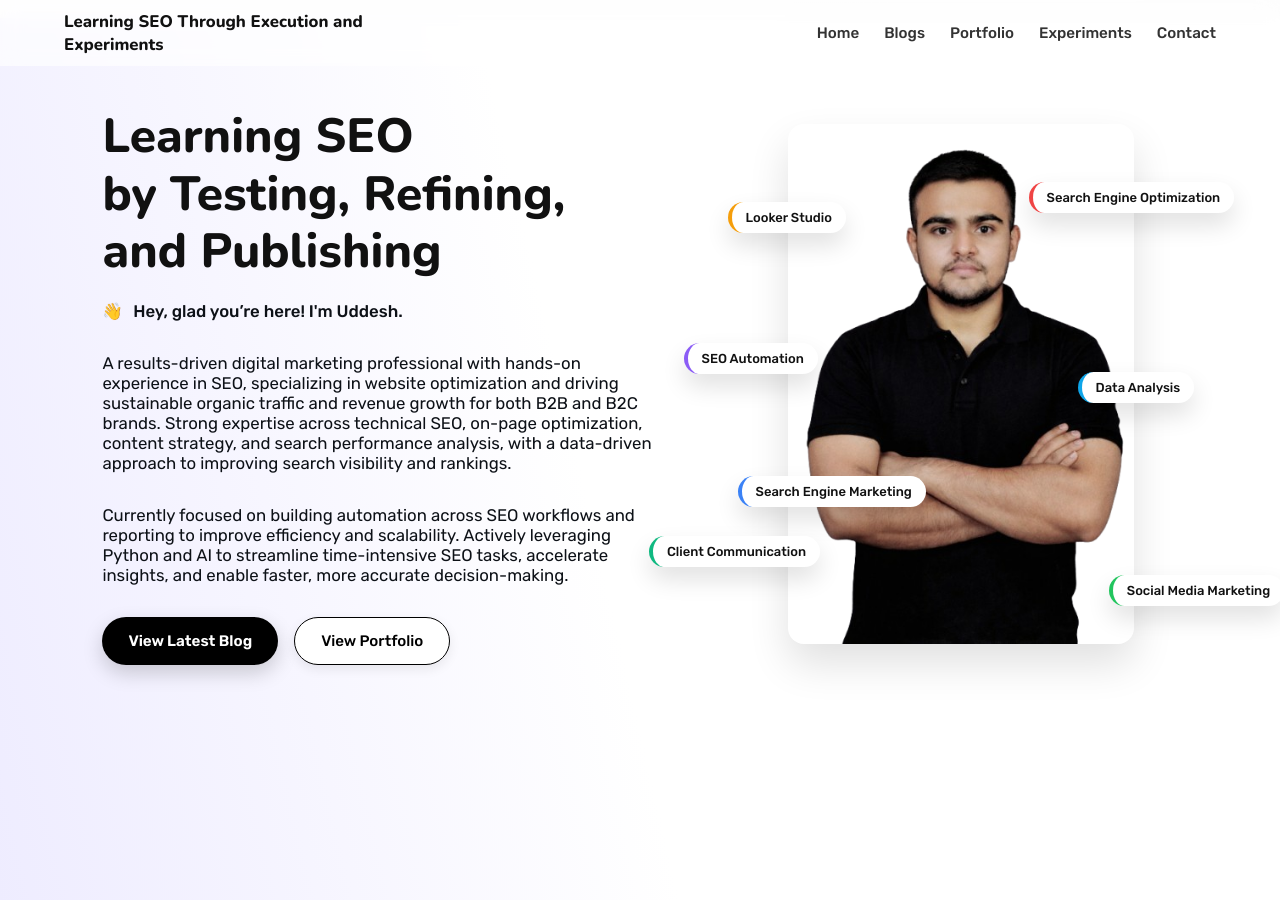
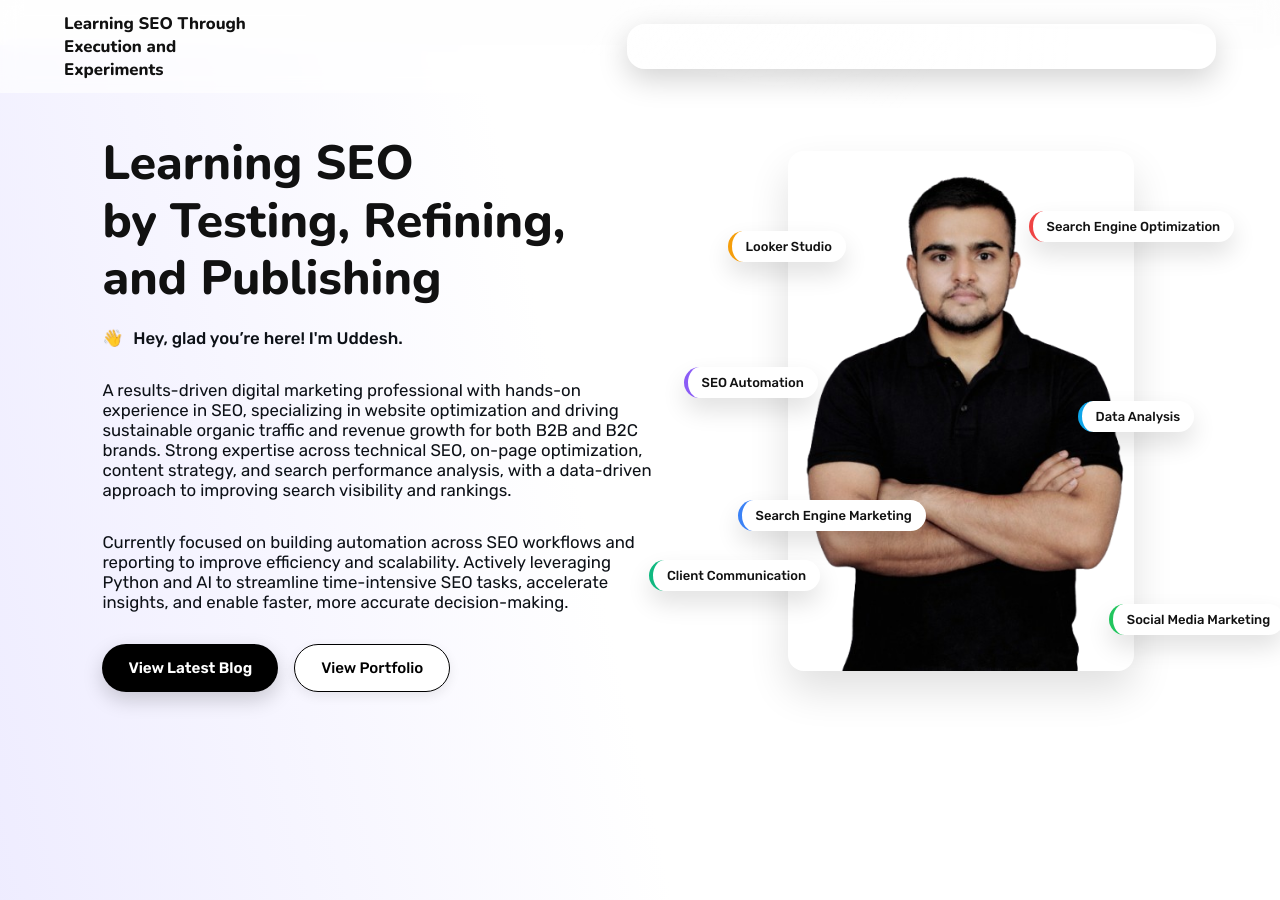
Before and after one commit to uddeshbommawar/uddeshbommawar.github.io, a Jekyll site: the page built from index.md, in a window 1280 px wide and 900 px high. Built offline with Jekyll 4.4.1, drawn with Linux system fonts in a browser that asks for light colours.

Commit message:
Update default.html

```diff
--- a/_layouts/default.html
+++ b/_layouts/default.html
@@ -27,6 +27,86 @@ j=d.createElement(s),dl=l!='dataLayer'?'&l='+l:'';j.async=true;j.src=
   <link rel="preconnect" href="https://fonts.gstatic.com" crossorigin>
   <link href="https://fonts.googleapis.com/css2?family=Nunito:wght@600;700;800&family=Rubik:wght@400;500;600&display=swap" rel="stylesheet">
   <meta name="google-site-verification" content="A7NtwOPHCNvu1Hbgps2-rGwtBqIUABEtZSAsjmdNK8c" />
+<style>
+  .nav-glass {
+    position: sticky;
+    top: 0;
+    z-index: 999;
+    border-radius: 18px;
+    margin: 14px auto;
+    width: min(1100px, 94%);
+    padding: 12px 18px;
+
+    background: rgba(255, 255, 255, 0.08);
+    border: 1px solid rgba(255, 255, 255, 0.18);
+
+    backdrop-filter: blur(18px);
+    -webkit-backdrop-filter: blur(18px);
+
+    box-shadow:
+      0 10px 30px rgba(0,0,0,0.18),
+      inset 0 1px 0 rgba(255,255,255,0.16);
+  }
+
+  .nav-glass::before {
+    content: "";
+    position: absolute;
+    inset: 0;
+    border-radius: 18px;
+    pointer-events: none;
+
+    background: radial-gradient(
+      circle at 20% 0%,
+      rgba(255,255,255,0.25),
+      rgba(255,255,255,0.06) 35%,
+      transparent 70%
+    );
+  }
+
+  .nav-glass::after {
+    content: "";
+    position: absolute;
+    inset: -40%;
+    border-radius: 18px;
+    pointer-events: none;
+
+    background: linear-gradient(
+      120deg,
+      transparent 35%,
+      rgba(255,255,255,0.22) 50%,
+      transparent 65%
+    );
+
+    transform: rotate(10deg);
+    animation: lensShine 5s ease-in-out infinite;
+    opacity: 0.35;
+  }
+
+  @keyframes lensShine {
+    0%   { transform: translateX(-30%) rotate(10deg); }
+    50%  { transform: translateX(30%) rotate(10deg); }
+    100% { transform: translateX(-30%) rotate(10deg); }
+  }
+
+  .nav-glass a {
+    color: rgba(255,255,255,0.9);
+    text-decoration: none;
+    font-weight: 600;
+    padding: 8px 12px;
+    border-radius: 12px;
+    transition: 0.25s ease;
+  }
+
+  .nav-glass a:hover {
+    background: rgba(255,255,255,0.14);
+  }
+
+  .nav-glass.scrolled {
+    backdrop-filter: blur(24px);
+    -webkit-backdrop-filter: blur(24px);
+    background: rgba(255, 255, 255, 0.12);
+  }
+</style>
 </head>
 
 <body>
@@ -44,7 +124,7 @@ height="0" width="0" style="display:none;visibility:hidden"></iframe></noscript>
       </a>
 
       <!-- Navigation -->
-      <nav class="site-nav">
+      <nav class="nav-glass">
         <a href="{{ site.baseurl }}/">Home</a>
         <a href="{{ site.baseurl }}/blog/">Blogs</a>
         <a href="{{ site.baseurl }}/portfolio/">Portfolio</a>
```
Also changed, not shown: other parts of _layouts/default.html (+8 -0 lines).
